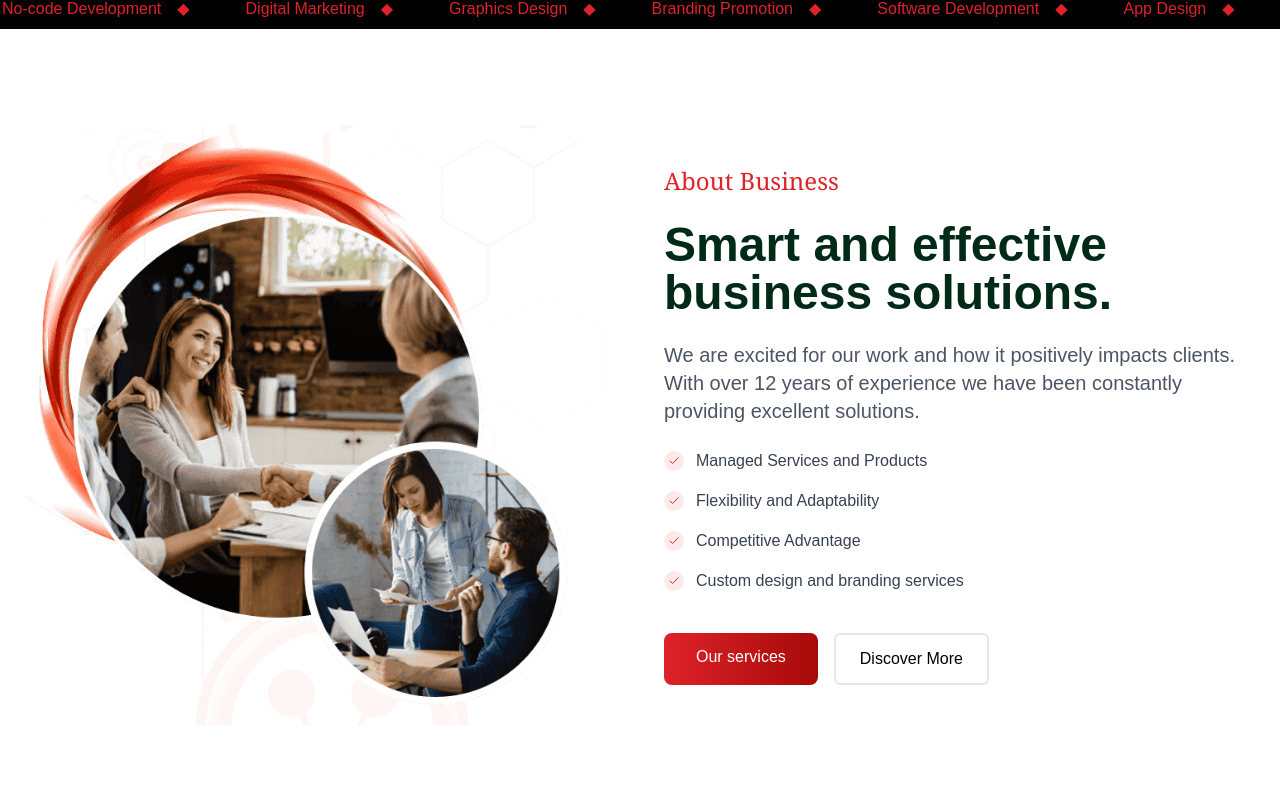
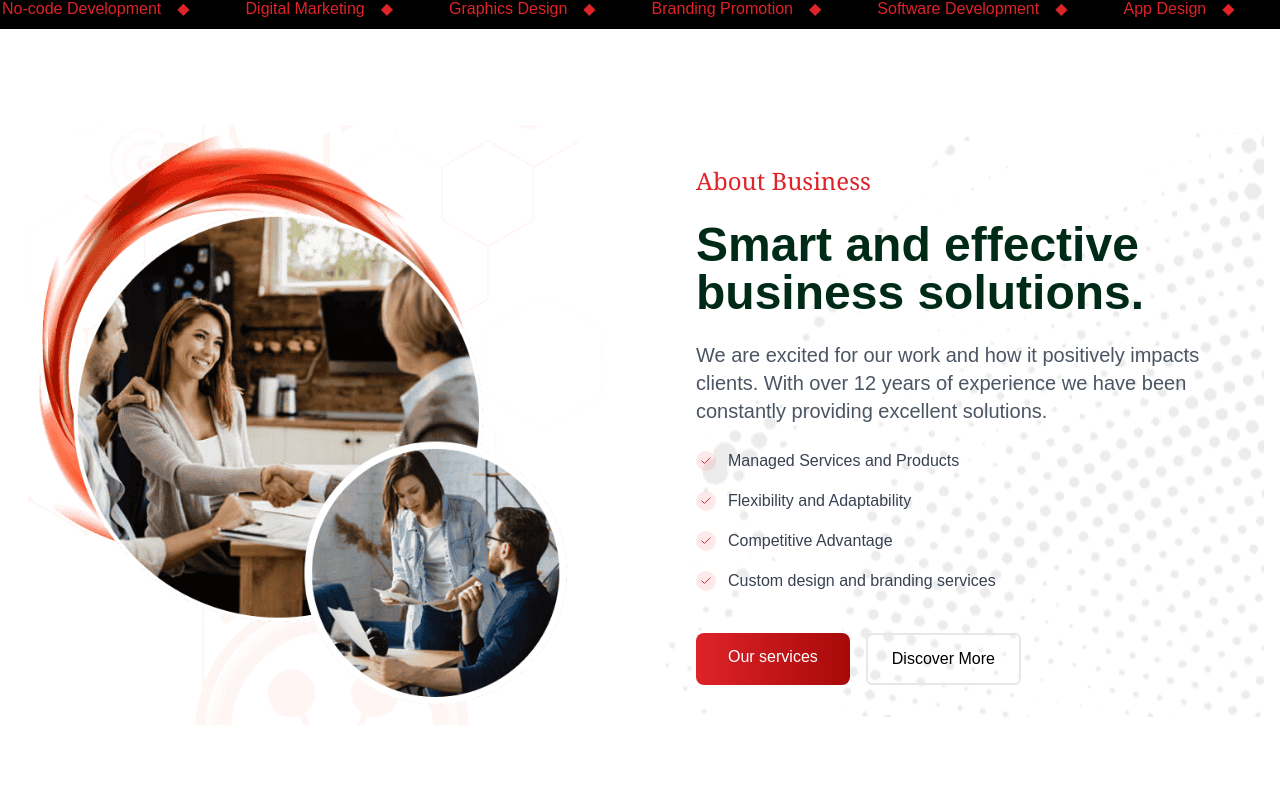
Before and after one commit to mohitchandel/jithvar-consultancy, a Next.js app: page / in a window 1280 px wide. Shown: the part 931-1740 px from the top of the page. Built offline with nearby package versions, Linux system fonts and the light colour scheme.

Commit message:
edited about page

```diff
--- a/src/components/about.tsx
+++ b/src/components/about.tsx
@@ -22,7 +22,7 @@ export default function About() {
           </div>
         </div>
 
-        <div className="space-y-6">
+        <div className="space-y-6 bg-[url('/img/service-about-bg.png')] bg-no-repeat bg-cover bg-center p-8">
           <span className="text-[#DE2329] font-serif text-2xl">
             About Business
           </span>
--- a/src/components/service.tsx
+++ b/src/components/service.tsx
@@ -47,7 +47,7 @@ export default function Service() {
   ];
 
   return (
-    <section className="py-16 md:py-24 bg-[url('/img/service-bg.png')] bg-cover bg-center">
+    <section className="py-16 md:py-24 bg-[url('/img/service-about-bg.png')] bg-cover bg-center">
       <div className="container mx-auto px-4">
         <div className="text-center mb-16">
           <span className="text-[#DE2329] font-serif text-2xl">
```
Also changed, not shown: public/img/service-about-bg.png (renamed from public/img/service-bg.png).
